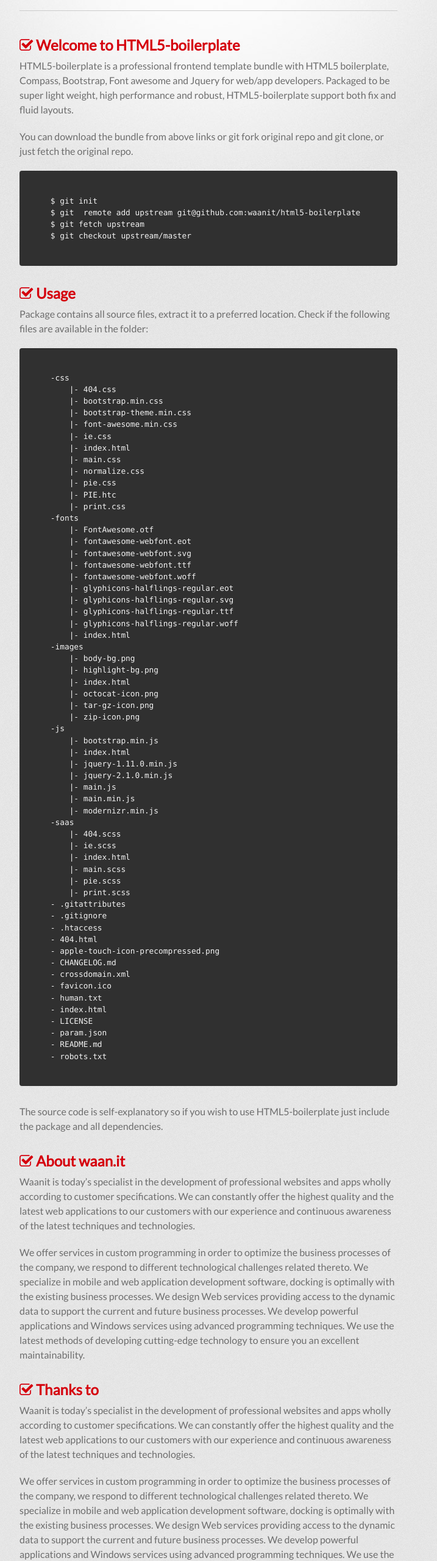
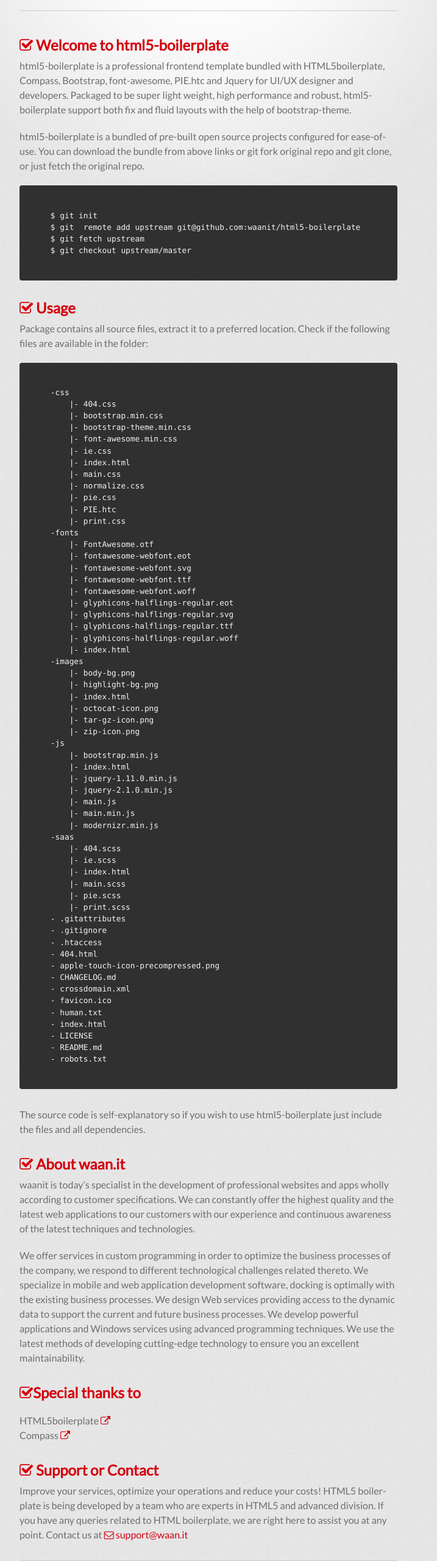
Before and after one commit to waansolutions/html5-boilerplate, a plain HTML site: page index.html in a window 1280 px wide. Shown: the part 240-2800 px from the top of the page at 61% size, without its empty margins (298-1015 px from the left). Drawn offline with nearby package versions, Linux system fonts and the light colour scheme; files that its build step writes are made by us from their sources.

Commit message:
file update

```diff
--- a/index.html
+++ b/index.html
@@ -7,11 +7,11 @@
     <meta charset="utf-8">
     <meta http-equiv="X-UA-Compatible" content="IE=edge">
     <meta http-equiv="content-type" content="text/x-component">
-    <title>HTML5-boilerplate by WAAN IT</title>
+    <title>HTML5-boilerplate by waanit</title>
 
     <meta name="keywords" content="html5 boilerplate, html5 structure, html5 template, waan.it, waanit">
     <meta name="description"
-          content="HTML5-boilerplate is a professional frontend template for web/app developers by WAAN IT. Let us do the heavy lifting and enjoy more time visualizing.">
+          content="html5-boilerplate is a professional frontend template for UI/UX designers and developers by WAAN IT. Let us do the heavy lifting and enjoy more time visualizing.">
     <meta name="author" content="WAAN IT">
 
     <meta name="viewport" content="width=device-width, initial-scale=1">
@@ -62,16 +62,17 @@
         <div id="content">
             <section>
                 <header>
-                    <h3><i class="fa fa-check-square-o"></i> Welcome to HTML5-boilerplate</h3>
+                    <h3><i class="fa fa-check-square-o"></i> Welcome to html5-boilerplate</h3>
                 </header>
                 <article>
-                    <p>HTML5-boilerplate is a professional frontend template bundle with HTML5 boilerplate,
-                        Compass, Bootstrap, Font awesome and Jquery for web/app developers. Packaged to be super
-                        light weight, high performance and robust, HTML5-boilerplate support both fix and fluid
-                        layouts.</p>
+                    <p>html5-boilerplate is a professional frontend template bundled with HTML5boilerplate,
+                        Compass, Bootstrap, font-awesome, PIE.htc and Jquery for UI/UX designer and developers.
+                        Packaged to be super light weight, high performance and robust, html5-boilerplate support
+                        both fix and fluid layouts with the help of bootstrap-theme.</p>
 
-                    <p>You can download the bundle from above links or git fork original repo and git clone,
-                        or just fetch the original repo.</p>
+                    <p>html5-boilerplate is a bundled of pre-built open
+                        source projects configured for ease-of-use. You can download the bundle from above links or
+                        git fork original repo and git clone, or just fetch the original repo.</p>
 
                     <pre><code>
     $ git init
@@ -145,12 +146,11 @@
     - human.txt
     - index.html
     - LICENSE
-    - param.json
     - README.md
     - robots.txt
                         </code></pre>
-                        <p>The source code is self-explanatory so if you wish to use HTML5-boilerplate just include the
-                            package and all dependencies.</p>
+                        <p>The source code is self-explanatory so if you wish to use html5-boilerplate just include
+                            the files and all dependencies.</p>
                     </article>
             </section>
             <section>
@@ -158,19 +158,22 @@
                     <h3><i class="fa fa-check-square-o"></i> About waan.it</h3>
                 </header>
                 <article>
-                    <p>Waanit is today’s specialist in the development of professional websites and apps wholly according to customer specifications. We can constantly offer the highest quality and the latest web applications to our customers with our experience and continuous awareness of the latest techniques and technologies.</p>
+                    <p>waanit is today’s specialist in the development of professional websites and apps wholly
+                        according to customer specifications. We can constantly offer the highest quality and the latest web applications to our customers with our experience and continuous awareness of the latest techniques and technologies.</p>
                     <p>We offer services in custom programming in order to optimize the business processes of the company, we respond to different technological challenges related thereto. We specialize in mobile and web application development software, docking is optimally with the existing business processes.
                         We design Web services providing access to the dynamic data to support the current and future business processes. We develop powerful applications and Windows services using advanced programming techniques. We use the latest methods of developing cutting-edge technology to ensure you an excellent maintainability.</p>
                 </article>
             </section>
             <section>
                 <header>
-                    <h3><i class="fa fa-check-square-o"></i> Thanks to</h3>
+                    <h3><i class="fa fa-check-square-o"></i>Special thanks to</h3>
                 </header>
                 <article>
-                    <p>Waanit is today’s specialist in the development of professional websites and apps wholly according to customer specifications. We can constantly offer the highest quality and the latest web applications to our customers with our experience and continuous awareness of the latest techniques and technologies.</p>
-                    <p>We offer services in custom programming in order to optimize the business processes of the company, we respond to different technological challenges related thereto. We specialize in mobile and web application development software, docking is optimally with the existing business processes.
-                        We design Web services providing access to the dynamic data to support the current and future business processes. We develop powerful applications and Windows services using advanced programming techniques. We use the latest methods of developing cutting-edge technology to ensure you an excellent maintainability.</p>
+                    <ul>
+                        <li>HTML5boilerplate <a href="http://html5boilerplate.com/" title="HTML5boilerplate"><i class="fa fa-external-link"></i></a></li>
+                        <li>Compass <a href="http://compass-style.org/ " title="Compass, SASS"><i
+                                class="fa fa-external-link"></i></a></li>
+                    </ul>
                 </article>
             </section>
             <section>
--- a/sass/main.scss
+++ b/sass/main.scss
@@ -241,7 +241,20 @@
 
   margin-top: 40px;
 
-  section{ margin-bottom: 30px; }
+  section{
+
+    margin-bottom: 30px;
+
+    article{
+
+      ul{
+
+        margin:20px 0px 0px -20px;
+
+        li{ list-style: none; }
+      }
+    }
+  }
 }
 
 code,pre{
```
Also changed, not shown: css/main.css.
